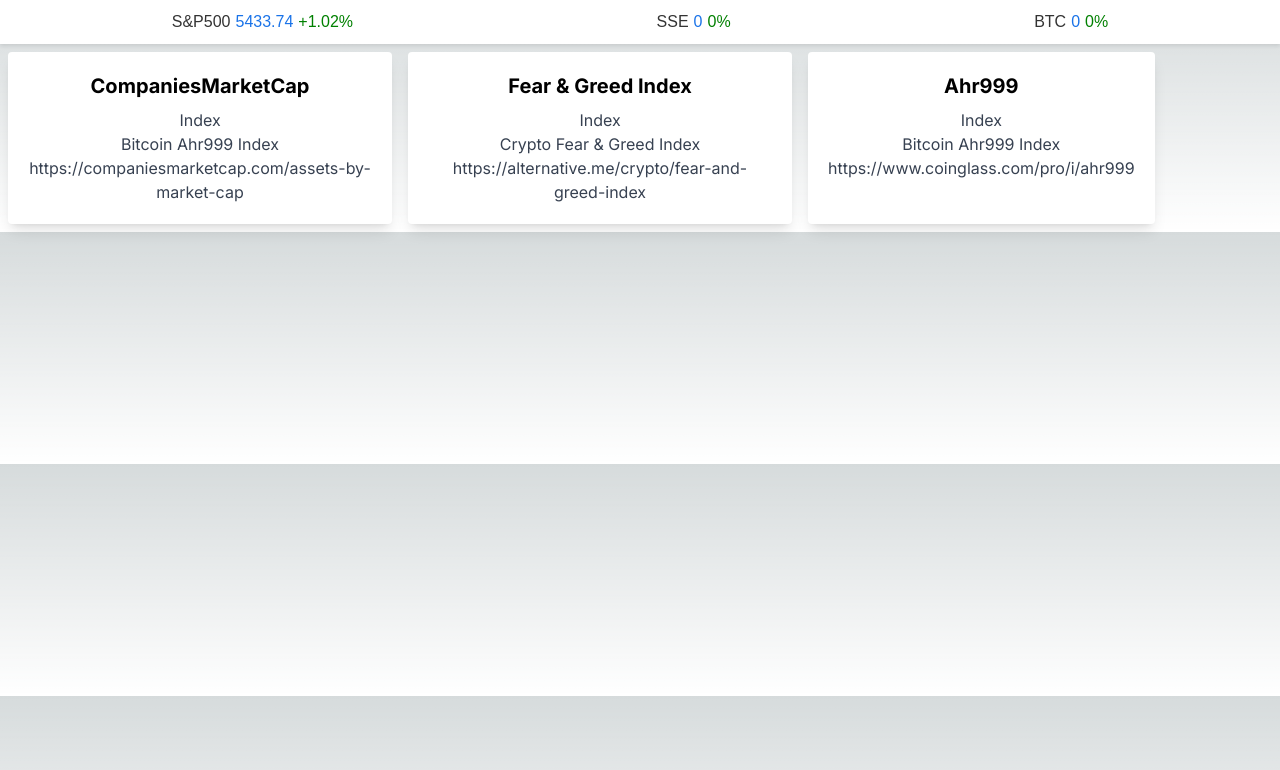
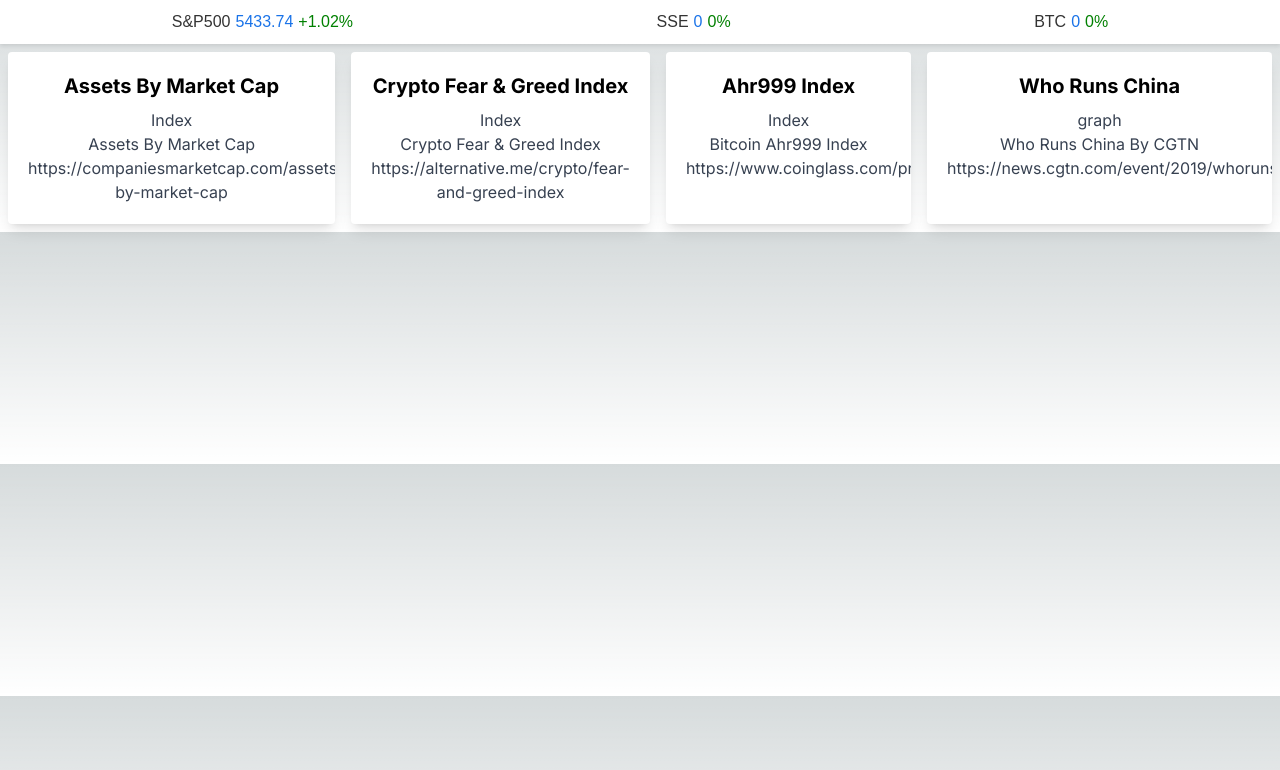
Before and after one commit to kitscode/xbuilder, a Next.js app: page / in a window 1280 px wide. Shown: the top 770 px of the page. Built offline with nearby package versions, Linux system fonts and the light colour scheme; no server answers.

Commit message:
add source whoruns

```diff
--- a/app/page.tsx
+++ b/app/page.tsx
@@ -20,12 +20,13 @@
                 {/*<CoinList/>*/}
                 {/*<Link href="/ahr999">ahr999</Link>*/}
                 {/*<Ahr999Chart/>*/}
-                <Source name={"CompaniesMarketCap"} url={"https://companiesmarketcap.com/assets-by-market-cap"}
-                        tag={"Index"} description={"Bitcoin Ahr999 Index"}/>
-                <Source name={"Fear & Greed Index"} url={"https://alternative.me/crypto/fear-and-greed-index"}
+                <Source name={"Assets By Market Cap"} url={"https://companiesmarketcap.com/assets-by-market-cap"}
+                        tag={"Index"} description={"Assets By Market Cap"}/>
+                <Source name={"Crypto Fear & Greed Index"} url={"https://alternative.me/crypto/fear-and-greed-index"}
                         tag={"Index"} description={"Crypto Fear & Greed Index"}/>
-                <Source name={"Ahr999"} url={"https://www.coinglass.com/pro/i/ahr999"} tag={"Index"}
+                <Source name={"Ahr999 Index"} url={"https://www.coinglass.com/pro/i/ahr999"} tag={"Index"}
                         description={"Bitcoin Ahr999 Index"}/>
+                <Source name={"Who Runs China"} url={"https://news.cgtn.com/event/2019/whorunschina/index.html"} tag={"graph"} description={"Who Runs China By CGTN"}/>
             </div>
         </main>
     );
```
